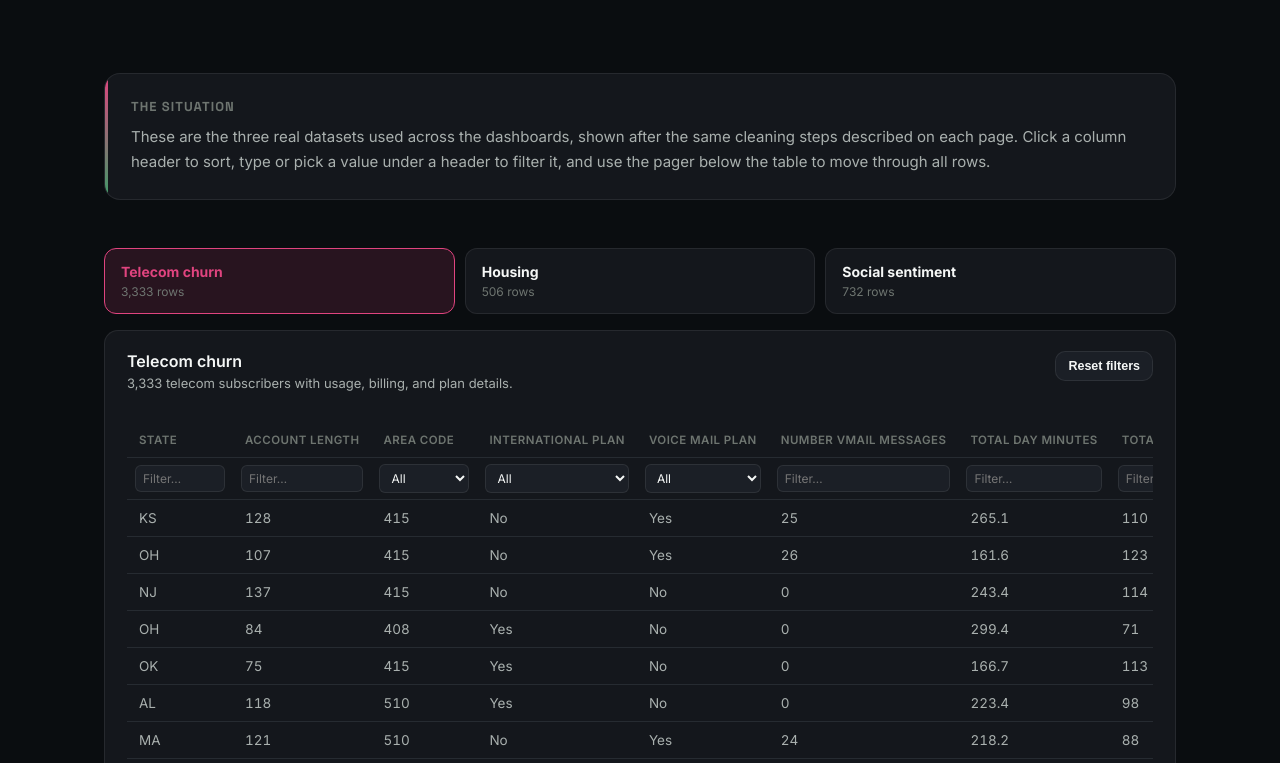
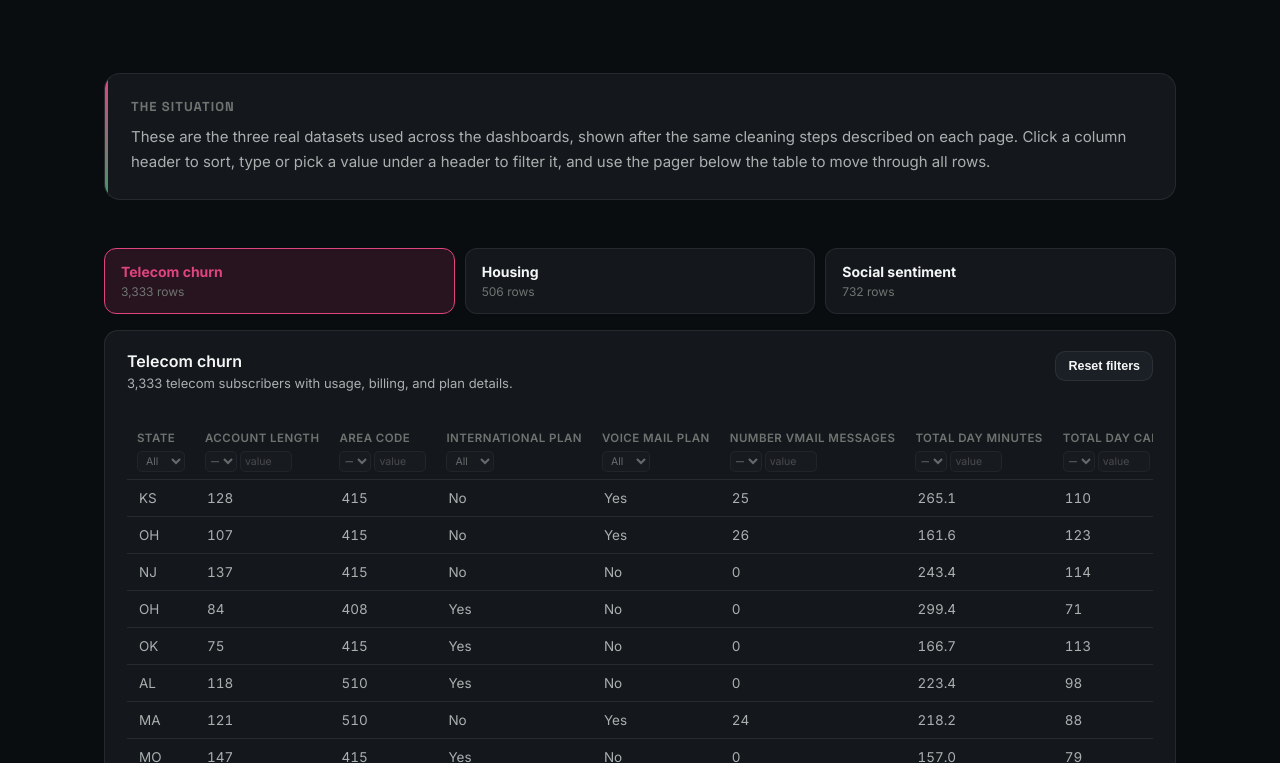
Before and after one commit to greythinkerdue/codveda-data-science, a plain HTML site: page datasets.html in a window 1280 px wide. Shown: the part 337-1100 px from the top of the page. Drawn offline with Linux system fonts and the light colour scheme.

Commit message:
Type-aware filters, moved inline next to column headers
- Numeric columns now filter with a comparison operator (=, !=, >, >=,
  <, <=) instead of substring text match, regardless of how many
  distinct values they have (e.g. Area code, CHAS, RAD).
- Non-numeric columns get a dropdown of exact values up to 60 distinct
  options (covers State's 51), falling back to free-text search only
  above that (Text, User, Timestamp, Hashtags).
- Removed the separate filter row; each filter now sits compact and
  low-contrast directly under its column title, cutting header clutter.

```diff
--- a/assets/i18n-data.js
+++ b/assets/i18n-data.js
@@ -95,6 +95,8 @@ const I18N = {
     filter: {
       all: { en: "All", id: "Semua" },
       placeholder: { en: "Filter&hellip;", id: "Filter&hellip;" },
+      num: { en: "value", id: "nilai" },
+      operator: { en: "Operator", id: "Operator" },
     },
     pager: {
       info: { en: "Showing {from}&ndash;{to} of {filtered} rows (filtered from {total} total)", id: "Menampilkan {from}&ndash;{to} dari {filtered} baris (hasil filter dari {total} total)" },
--- a/assets/style.css
+++ b/assets/style.css
@@ -702,25 +702,33 @@ footer .foot-row { display: flex; justify-content: space-between; flex-wrap: wra
   .ds-stats { gap: 14px; }
 }
 
-.ds-table th.ds-sortable {
+.ds-table th.ds-th { padding: 8px 10px 7px; vertical-align: top; }
+.ds-th-row { margin-bottom: 6px; }
+.ds-th-label {
   cursor: pointer;
   user-select: none;
   white-space: nowrap;
+  display: inline-block;
 }
-.ds-table th.ds-sortable:hover { color: var(--text-primary); }
+.ds-th-label:hover { color: var(--text-primary); }
+.ds-sort-arrow { font-size: 10px; }
+.ds-th-filter { opacity: 0.55; transition: opacity .15s ease; }
+.ds-th-filter:focus-within, .ds-th-filter:hover { opacity: 1; }
 .ds-filter-input {
-  width: 100%;
-  min-width: 90px;
   background: var(--surface-2);
   border: 1px solid var(--border-hairline);
-  color: var(--text-primary);
-  border-radius: 6px;
-  padding: 5px 7px;
-  font-size: 12px;
+  color: var(--text-secondary);
+  border-radius: 5px;
+  padding: 2px 4px;
+  font-size: 10.5px;
   font-family: var(--font-body);
+  max-width: 76px;
 }
-.ds-filter-input:focus { outline: none; border-color: var(--pink); }
-#ds-filter-row th { padding: 6px 8px; background: var(--surface-1); }
+select.ds-filter-input { max-width: 86px; }
+.ds-filter-input:focus { outline: none; border-color: var(--pink); color: var(--text-primary); }
+.ds-filter-num { display: flex; gap: 3px; }
+.ds-filter-num select.ds-filter-input { max-width: 32px; padding: 2px 1px; text-align: center; }
+.ds-filter-num-val { max-width: 52px; }
 .ds-pager {
   display: flex;
   justify-content: space-between;
--- a/datasets.html
+++ b/datasets.html
@@ -83,7 +83,6 @@
         <table class="data-table ds-table" id="ds-table" style="display:none;">
           <thead>
             <tr id="ds-head-row"></tr>
-            <tr id="ds-filter-row"></tr>
           </thead>
           <tbody id="ds-body"></tbody>
         </table>
@@ -141,6 +140,8 @@
     return entry ? entry[lang()] : '';
   }
 
+  const CATEGORY_MAX = 60;
+
   function detectColumns(columns, rows) {
     const colTypes = [];
     const colOptions = [];
@@ -148,9 +149,17 @@
       const values = rows.map(r => r[i]);
       const nonEmpty = values.filter(v => v !== '' && v !== 'nan');
       const numeric = nonEmpty.length > 0 && nonEmpty.every(v => !isNaN(parseFloat(v)) && isFinite(v));
-      colTypes.push(numeric ? 'number' : 'text');
       const uniq = Array.from(new Set(values)).sort();
-      colOptions.push(uniq.length > 0 && uniq.length <= 12 ? uniq : null);
+      if (numeric) {
+        colTypes.push('number');
+        colOptions.push(null);
+      } else if (uniq.length > 0 && uniq.length <= CATEGORY_MAX) {
+        colTypes.push('category');
+        colOptions.push(uniq);
+      } else {
+        colTypes.push('text');
+        colOptions.push(null);
+      }
     });
     return { colTypes, colOptions };
   }
@@ -166,11 +175,31 @@
   }
 
   function applyFilters(ds, filters) {
-    const activeCols = Object.keys(filters).filter(c => filters[c] !== '' && filters[c] != null);
+    const activeCols = Object.keys(filters).filter(c => {
+      const f = filters[c];
+      if (f == null) return false;
+      if (ds.colTypes[c] === 'number') return f.op && f.val !== '' && f.val != null;
+      return f !== '';
+    });
     if (activeCols.length === 0) return ds.rows;
-    return ds.rows.filter(row => activeCols.every(colIdx => {
+    return ds.rows.filter(row => activeCols.every(colIdxStr => {
+      const colIdx = colIdxStr;
+      const f = filters[colIdx];
+      if (ds.colTypes[colIdx] === 'number') {
+        const cell = parseFloat(row[colIdx]);
+        const target = parseFloat(f.val);
+        if (isNaN(cell) || isNaN(target)) return true;
+        switch (f.op) {
+          case '=': return cell === target;
+          case '!=': return cell !== target;
+          case '>': return cell > target;
+          case '>=': return cell >= target;
+          case '<': return cell < target;
+          case '<=': return cell <= target;
+          default: return true;
+        }
+      }
       const v = row[colIdx];
-      const f = filters[colIdx];
       return v.toLowerCase().includes(String(f).toLowerCase());
     }));
   }
@@ -186,7 +215,73 @@
     return sorted;
   }
 
-  function render() {
+  function restoreFilterValues(ds) {
+    Object.keys(current.filters).forEach(i => {
+      const f = current.filters[i];
+      if (ds.colTypes[i] === 'number') {
+        const opEl = document.querySelector('.ds-filter-input[data-fcol="' + i + '"][data-fkind="op"]');
+        const valEl = document.querySelector('.ds-filter-input[data-fcol="' + i + '"][data-fkind="val"]');
+        if (opEl && f) opEl.value = f.op || '';
+        if (valEl && f) valEl.value = f.val || '';
+      } else {
+        const el = document.querySelector('.ds-filter-input[data-fcol="' + i + '"]');
+        if (el) el.value = f;
+      }
+    });
+  }
+
+  function buildHeader(ds) {
+    const headRow = document.getElementById('ds-head-row');
+    headRow.innerHTML = ds.columns.map((c, i) => {
+      let filterHtml;
+      if (ds.colTypes[i] === 'number') {
+        filterHtml = '<span class="ds-filter-num">'
+          + '<select class="ds-filter-input" data-fcol="' + i + '" data-fkind="op" title="' + tr('datasets.filter.operator') + '">'
+          + '<option value="">&mdash;</option><option value="=">=</option><option value="!=">&ne;</option>'
+          + '<option value=">">&gt;</option><option value=">=">&ge;</option><option value="<">&lt;</option><option value="<=">&le;</option>'
+          + '</select>'
+          + '<input type="number" class="ds-filter-input ds-filter-num-val" data-fcol="' + i + '" data-fkind="val" placeholder="' + tr('datasets.filter.num') + '">'
+          + '</span>';
+      } else if (ds.colTypes[i] === 'category') {
+        const opts = ds.colOptions[i].map(v => '<option value="' + v + '">' + v + '</option>').join('');
+        filterHtml = '<select class="ds-filter-input" data-fcol="' + i + '"><option value="">' + tr('datasets.filter.all') + '</option>' + opts + '</select>';
+      } else {
+        filterHtml = '<input type="text" class="ds-filter-input" data-fcol="' + i + '" placeholder="' + tr('datasets.filter.placeholder') + '">';
+      }
+      return '<th class="ds-th">'
+        + '<div class="ds-th-row">'
+        + '<span class="ds-th-label ds-sortable" data-col="' + i + '">' + c + '<span class="ds-sort-arrow" data-col="' + i + '"></span></span>'
+        + '</div>'
+        + '<div class="ds-th-filter">' + filterHtml + '</div>'
+        + '</th>';
+    }).join('');
+
+    headRow.querySelectorAll('.ds-th-label').forEach(label => {
+      label.addEventListener('click', () => {
+        const i = label.dataset.col;
+        if (current.sortCol === i) { current.sortDir = current.sortDir === 'asc' ? 'desc' : 'asc'; }
+        else { current.sortCol = i; current.sortDir = 'asc'; }
+        current.page = 0;
+        renderData();
+      });
+    });
+
+    headRow.querySelectorAll('.ds-filter-input').forEach(el => {
+      el.addEventListener('input', () => {
+        const i = el.dataset.fcol;
+        if (el.dataset.fkind) {
+          current.filters[i] = current.filters[i] || {};
+          current.filters[i][el.dataset.fkind] = el.value;
+        } else {
+          current.filters[i] = el.value;
+        }
+        current.page = 0;
+        renderData();
+      });
+    });
+  }
+
+  function renderData() {
     const ds = cache[current.key];
     const filtered = applyFilters(ds, current.filters);
     const sorted = sortRows(filtered, current.sortCol, current.sortDir, current.sortCol != null ? ds.colTypes[current.sortCol] : null);
@@ -195,48 +290,15 @@
     const start = current.page * PAGE_SIZE;
     const pageRows = sorted.slice(start, start + PAGE_SIZE);
 
-    // header row
-    const headRow = document.getElementById('ds-head-row');
-    headRow.innerHTML = ds.columns.map((c, i) => {
-      const arrow = current.sortCol === i ? (current.sortDir === 'asc' ? ' &uarr;' : ' &darr;') : '';
-      return '<th class="ds-sortable" data-col="' + i + '">' + c + arrow + '</th>';
-    }).join('');
-    headRow.querySelectorAll('.ds-sortable').forEach(th => {
-      th.addEventListener('click', () => {
-        const i = parseInt(th.dataset.col, 10);
-        if (current.sortCol === i) { current.sortDir = current.sortDir === 'asc' ? 'desc' : 'asc'; }
-        else { current.sortCol = i; current.sortDir = 'asc'; }
-        current.page = 0;
-        render();
-      });
+    document.querySelectorAll('.ds-sort-arrow').forEach(s => {
+      const i = s.dataset.col;
+      s.innerHTML = current.sortCol === i ? (current.sortDir === 'asc' ? ' &uarr;' : ' &darr;') : '';
     });
 
-    // filter row (only build once per dataset switch to preserve input focus/values)
-    const filterRow = document.getElementById('ds-filter-row');
-    if (filterRow.children.length !== ds.columns.length) {
-      filterRow.innerHTML = ds.columns.map((c, i) => {
-        if (ds.colOptions[i]) {
-          const opts = ds.colOptions[i].map(v => '<option value="' + v + '">' + v + '</option>').join('');
-          return '<th><select data-fcol="' + i + '" class="ds-filter-input"><option value="">' + tr('datasets.filter.all') + '</option>' + opts + '</select></th>';
-        }
-        return '<th><input type="text" data-fcol="' + i + '" class="ds-filter-input" placeholder="' + tr('datasets.filter.placeholder') + '"></th>';
-      }).join('');
-      filterRow.querySelectorAll('.ds-filter-input').forEach(el => {
-        el.addEventListener('input', () => {
-          const i = parseInt(el.dataset.fcol, 10);
-          current.filters[i] = el.value;
-          current.page = 0;
-          render();
-        });
-      });
-    }
-
-    // body
     document.getElementById('ds-body').innerHTML = pageRows.map(row =>
       '<tr>' + row.map(v => '<td>' + v + '</td>').join('') + '</tr>'
     ).join('');
 
-    // pager
     const from = sorted.length === 0 ? 0 : start + 1;
     const to = Math.min(start + PAGE_SIZE, sorted.length);
     const infoTpl = tr('datasets.pager.info') || '';
@@ -258,13 +320,13 @@
     document.getElementById('ds-loading').style.display = 'block';
     document.getElementById('ds-table').style.display = 'none';
     document.getElementById('ds-pager').style.display = 'none';
-    document.getElementById('ds-filter-row').innerHTML = '';
     loadDataset(key, ds => {
       current = { key, sortCol: null, sortDir: 'asc', filters: {}, page: 0 };
       document.getElementById('ds-loading').style.display = 'none';
       document.getElementById('ds-table').style.display = '';
       document.getElementById('ds-pager').style.display = '';
-      render();
+      buildHeader(ds);
+      renderData();
     });
   }
 
@@ -280,13 +342,13 @@
     current.filters = {};
     current.sortCol = null;
     current.page = 0;
-    document.getElementById('ds-filter-row').innerHTML = '';
-    render();
+    buildHeader(cache[current.key]);
+    renderData();
   });
-  document.getElementById('ds-first').addEventListener('click', () => { current.page = 0; render(); });
-  document.getElementById('ds-prev').addEventListener('click', () => { current.page = Math.max(0, current.page - 1); render(); });
-  document.getElementById('ds-next').addEventListener('click', () => { current.page = Math.min(current.totalPages - 1, current.page + 1); render(); });
-  document.getElementById('ds-last').addEventListener('click', () => { current.page = current.totalPages - 1; render(); });
+  document.getElementById('ds-first').addEventListener('click', () => { current.page = 0; renderData(); });
+  document.getElementById('ds-prev').addEventListener('click', () => { current.page = Math.max(0, current.page - 1); renderData(); });
+  document.getElementById('ds-next').addEventListener('click', () => { current.page = Math.min(current.totalPages - 1, current.page + 1); renderData(); });
+  document.getElementById('ds-last').addEventListener('click', () => { current.page = current.totalPages - 1; renderData(); });
 
   Object.keys(FILES).forEach(k => {
     fetch(FILES[k]).then(r => r.json()).then(d => {
@@ -294,7 +356,13 @@
     });
   });
 
-  document.addEventListener('codveda:langchange', () => { if (current) render(); });
+  document.addEventListener('codveda:langchange', () => {
+    if (!current) return;
+    const ds = cache[current.key];
+    buildHeader(ds);
+    restoreFilterValues(ds);
+    renderData();
+  });
   activate('churn');
 })();
 </script>
```
